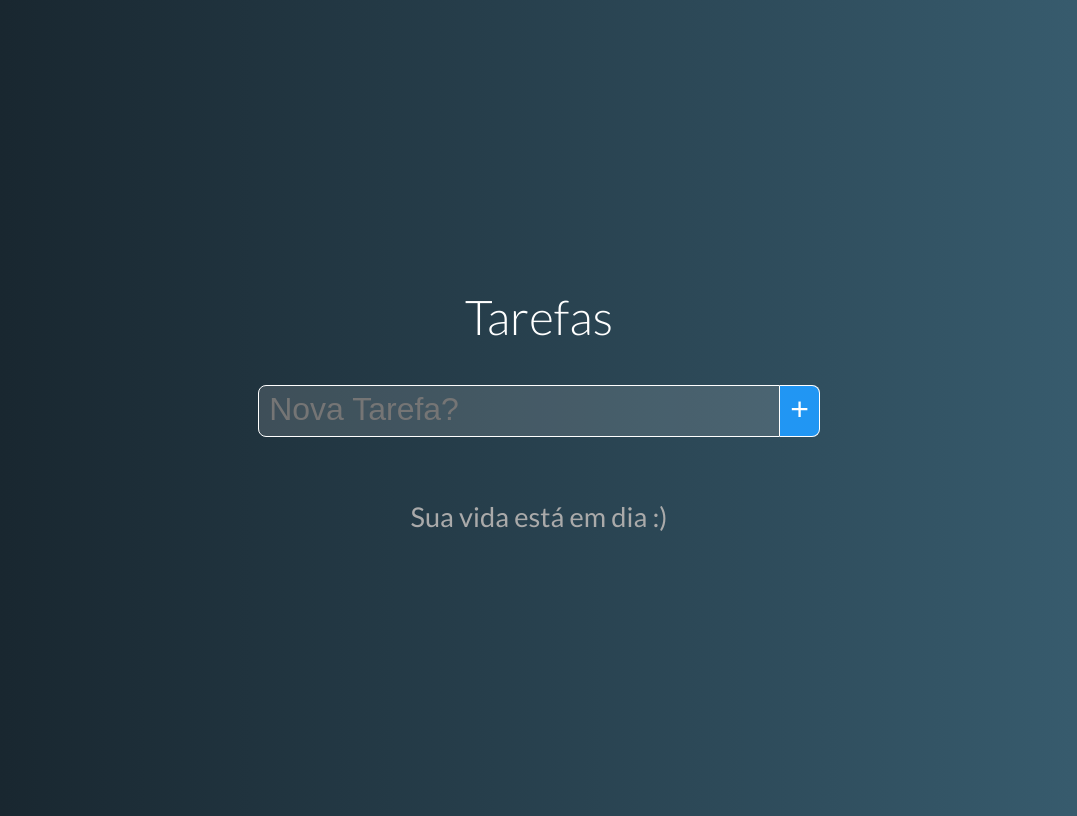
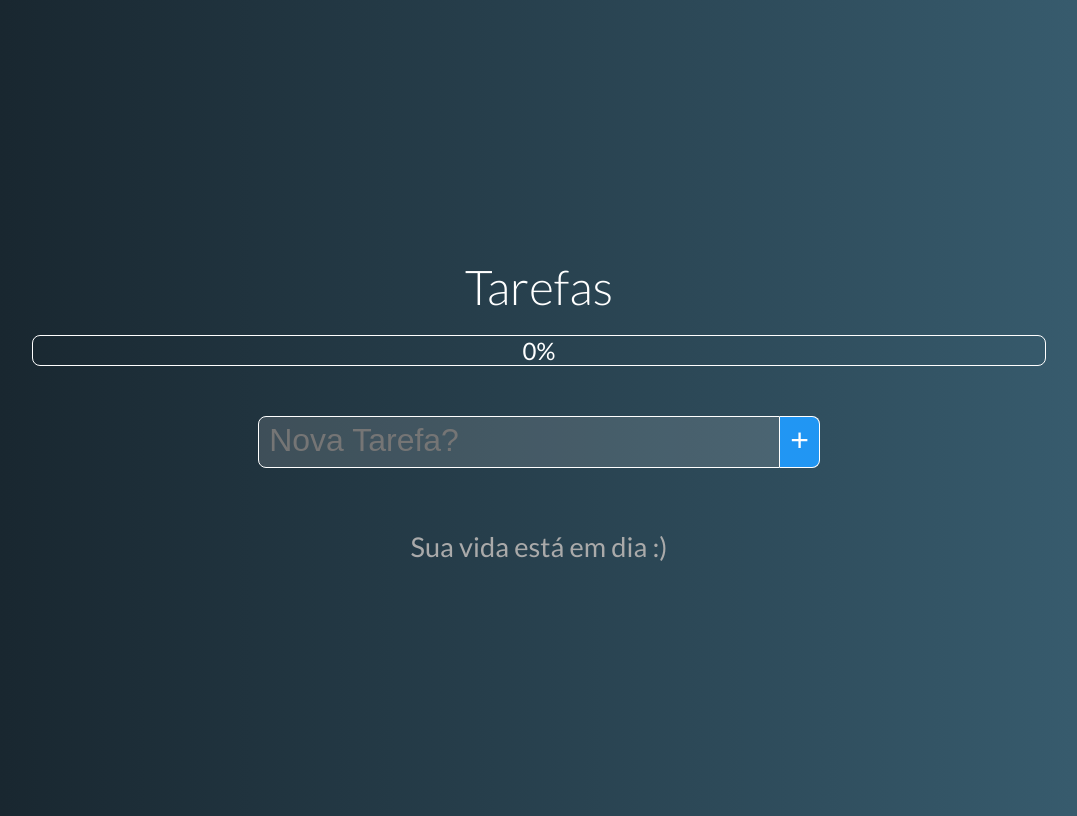
Before and after one commit to brennolemos/Vue-ToDo-App, a Vue app: page / in a window 1280 px wide. Shown: the whole page, without its empty margins (101-1178 px from the left). Built offline with nearby package versions, Linux system fonts and the light colour scheme.

Commit message:
Componente Progresso

```diff
--- a/src/App.vue
+++ b/src/App.vue
@@ -1,21 +1,30 @@
 <template>
   <div id="app">
     <h1>Tarefas</h1>
+    <TaskProgress :progress="progress" />
     <NewTask @taskAdded="addTask" />
     <TaskGrid @taskDeleted="deleteTask" @taskStateChanged="toggleTaskState" :tasks="tasks" />
   </div>
 </template>
 
 <script>
+import TaskProgress from "./components/TaskProgress.vue";
 import NewTask from "./components/NewTask.vue";
 import TaskGrid from "./components/TaskGrid.vue";
 
 export default {
-  components: { NewTask, TaskGrid },
+  components: { TaskProgress, NewTask, TaskGrid },
   data() {
     return {
       tasks: []
     };
+  },
+  computed: {
+    progress() {
+      const total = this.tasks.length;
+      const done = this.tasks.filter(t => !t.pending).length;
+      return Math.round((done / total) * 100) || 0;
+    }
   },
   methods: {
     addTask(task) {
--- /dev/null
+++ b/src/components/TaskProgress.vue
@@ -0,0 +1,41 @@
+<template>
+  <div class="tasks-progress">
+    <span class="progress-value">{{progress}}%</span>
+    <div class="progress-bar" :style="{width: progress + '%'}"></div>
+  </div>
+</template>
+
+<script>
+export default {
+  props: {
+    progress: { type: Number, default: 0 }
+  }
+};
+</script>
+
+<style>
+.tasks-progress {
+  position: relative;
+  width: 80%;
+  border: 1px solid #fff;
+  color: #fff;
+  border-radius: 8px;
+  margin: 15px;
+  display: flex;
+  flex-direction: column;
+  align-items: center;
+}
+
+.progress-bar {
+  position: absolute;
+  border-radius: 8px;
+  height: 100%;
+  background-color: #4caf50;
+  align-self: flex-start;
+}
+
+.progress-value {
+  z-index: 1;
+  font-size: 1.5rem;
+}
+</style>
```
